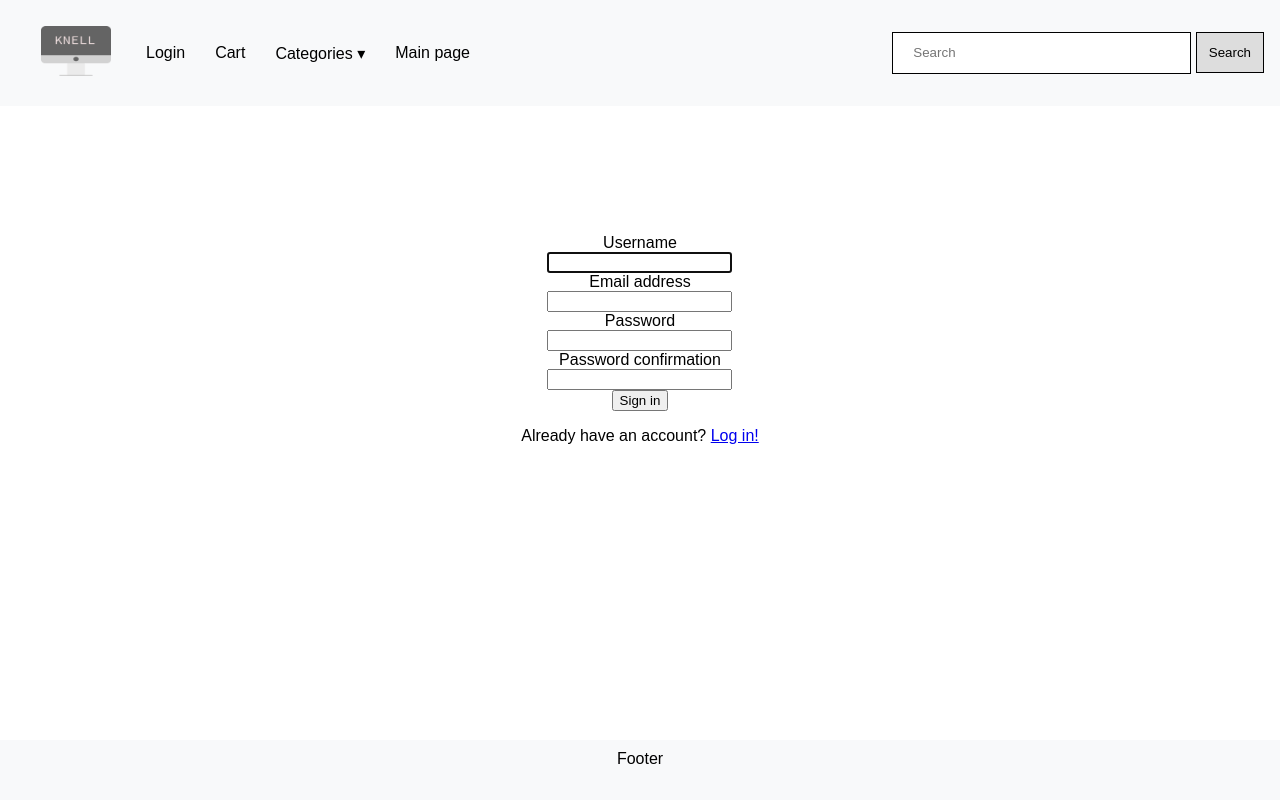
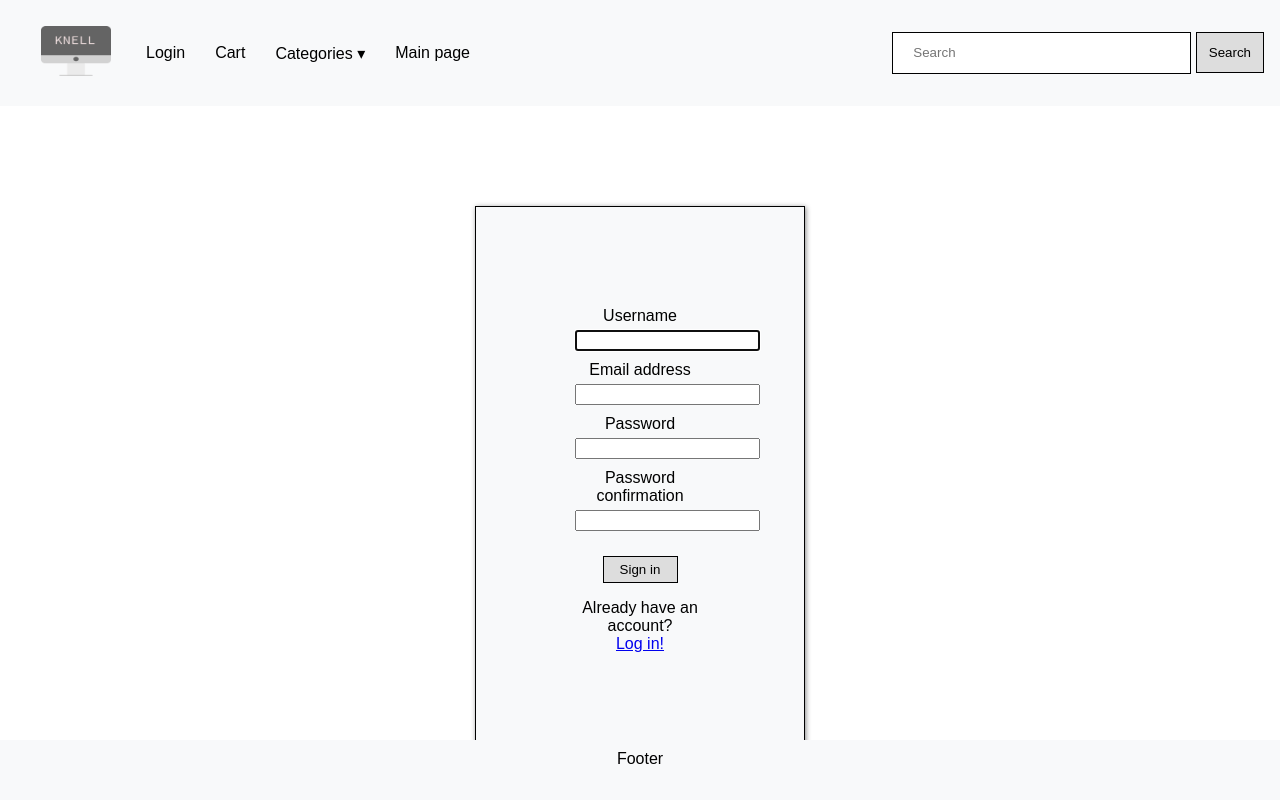
Before and after one commit to FluffyGreyWolf/Shop, a Django app: page /account/register/ in a window 1280 px wide. Run offline with Django 3.2, Linux system fonts and the light colour scheme.

Commit message:
update: updated register, login and search-result page design with CSS

```diff
--- a/Knell/settings.py
+++ b/Knell/settings.py
@@ -131,6 +131,6 @@ DEFAULT_AUTO_FIELD = 'django.db.models.BigAutoField'
 
 # Custom settings
 
-MEDIA_ROOT = BASE_DIR / "media/"
+MEDIA_ROOT = BASE_DIR / "media"
 
 MEDIA_URL = '/media/'
--- a/static/style.css
+++ b/static/style.css
@@ -4,11 +4,6 @@ body {
     margin: 0px;
     padding: 0px;
   }
-
-.register-form {
-    display: inline-block;
-    padding-top: 10%;
-}
 
 /* navbar */
 nav {
@@ -195,3 +205,90 @@ input[type=search] {
 .footer-content {
   margin-top: 10px;
 }
+
+/* login and register form */
+.register-form {
+  display: felx;
+  align-items: center;
+  width: 10%;
+  background-color: red;
+  margin: auto;
+  padding: 100px;
+  margin-top: 150px;
+  background-color:#f8f9fa;
+  border: solid 1px;
+  box-shadow: 1px 1px 5px #888888;
+}
+
+.log-in-button {
+  margin-top: 15px;
+  padding: 5px;
+  width: 75px;
+  border: solid 1px black;
+  background-color: #DDD;
+  text-decoration: none;
+}
+
+.log-in-button:hover {
+  background-color: #b8b8b8;
+}
+
+.data-input {
+  margin-top: 5px;
+  margin-bottom: 10px;
+  margin-left: -1px;
+}
+
+.real-register-form {
+  margin-top: 100px;
+}
+
+/* search result */
+.filters {
+  display: flex;
+  flex-direction: column;
+  width: 15%;
+  margin: 30px;
+  height: 700px;
+  background-color:#f8f9fa;
+  border: solid 1px;
+  box-shadow: 1px 1px 5px #888888;
+}
+
+.product-list{
+  display: flex;
+  flex-direction: column;
+  width: 80%;
+}
+
+.product-sublist {
+  list-style-type: none;
+  display: flex;
+  justify-content: flex-start;
+}
+
+.product{
+  text-align: left;
+  width: 95%;
+  margin-top: 30px;
+  padding-top: 30px;
+  padding-bottom: 30px;
+  background-color:#f8f9fa;
+  border: solid 1px;
+  box-shadow: 1px 1px 5px #888888;
+}
+
+.product-picture {
+  height: 170px;
+  width: 200px;
+}
+
+.product-text {
+  font-size: 35px;
+  margin: auto;
+}
+
+.page-container {
+  display: flex;
+  justify-content: space-around;
+}
--- a/templates/accounts/register.html
+++ b/templates/accounts/register.html
@@ -2,49 +2,48 @@
 {% block title %}Knell Register{% endblock %}
 {% block content %}
 
-<form class="register-form" method="POST">
+<form class="register-form real-register-form" method="POST">
     {% csrf_token %}
-    <div class="row mb-3">
-        <label class="col-sm-2 col-form-label">{{ form.username.label }}</label>
-        <div class="col-sm-10">
+    <div>
+        <label>{{ form.username.label }}</label>
+        <div class="data-input">
         <a>{{ form.username }}</a>
         </div>
     </div>
-    <div class="row mb-3">
-        <label class="col-sm-2 col-form-label">{{ form.email.label }}</label>
-        <div class="col-sm-10">
+    <div>
+        <label>{{ form.email.label }}</label>
+        <div class="data-input">
         <a>{{ form.email }}</a>
         </div>
     </div>
-    <div class="row mb-3">
-        <label class="col-sm-2 col-form-label">{{ form.password1.label }}</label>
-        <div class="col-sm-10">
+    <div>
+        <label>{{ form.password1.label }}</label>
+        <div class="data-input">
             <a type="password">{{ form.password1 }}</a>
         </div>
         </div>
-        <div class="row mb-3">
-        <label class="col-sm-2 col-form-label">{{ form.password2.label }}</label>
-        <div class="col-sm-10">
+        <div>
+        <label>{{ form.password2.label }}</label>
+        <div class="data-input">
             <a type="password">{{ form.password2 }}</a>
         </div>
         </div>
         {% if form.errors %}
         {% for field in form %}
             {% for error in field.errors %}
-                <div class="alert alert-danger">
+                <div>
                     <strong>{{ error|escape }}</strong>
                 </div>
             {% endfor %}
         {% endfor %}
         {% for error in form.non_field_errors %}
-            <div class="alert alert-danger">
+            <div>
                 <strong>{{ error|escape }}</strong>
             </div>
         {% endfor %}
     {% endif %}
-    <button type="submit" class="btn btn-primary">Sign in</button><br>
-    <p class="mt-5">Already have an account? <a href="/account/login/">Log in!</a></p>
+    <button type="submit" class="log-in-button">Sign in</button><br>
+    <p>Already have an account? <br><a href="/account/login/">Log in!</a></p>
     </form>
 
-
 {% endblock %}
--- a/templates/base.html
+++ b/templates/base.html
@@ -33,15 +33,35 @@
                     <ul class="nav-subsubmenu">
                       <li><a class="nav-link nav-subsubitem" href="/search-result?search-form=graphic">Graphic Cards</a></li>
                       <li><a class="nav-link nav-subsubitem" href="/search-result?search-form=processor">Processors</a></li>
-                      <li><a class="nav-link nav-subsubitem" href="#">Motherboards</a></li>
-                      <li><a class="nav-link nav-subsubitem" href="#">Memory</a></li>
-                      <li><a class="nav-link nav-subsubitem" href="#">Hard Drivers</a></li>
-                      <li><a class="nav-link nav-subsubitem" href="#">SDDs</a></li>
+                      <li><a class="nav-link nav-subsubitem" href="/search-result?search-form=motherboard">Motherboards</a></li>
+                      <li><a class="nav-link nav-subsubitem" href="/search-result?search-form=memory">Memory</a></li>
+                      <li><a class="nav-link nav-subsubitem" href="/search-result?search-form=hdd">Hard Drivers</a></li>
+                      <li><a class="nav-link nav-subsubitem" href="/search-result?search-form=ssd">SDDs</a></li>
                     </ul>
                   </li>
-                  <li><a class="nav-link nav-subitem" href="#">Accessories</a></li>
-                  <li><a class="nav-link nav-subitem" href="#">Peripherials</a></li>
-                  <li><a class="nav-link nav-subitem" href="#">Mobile Devices</a></li>
+                  <li class="nav-list"><a class="nav-link nav-subitem">Accessories</a>
+                    <ul class="nav-subsubmenu">
+                      <li><a class="nav-link nav-subsubitem" href="/search-result?search-form=cable">Cables</a></li>
+                      <li><a class="nav-link nav-subsubitem" href="/search-result?search-form=adapter">Adapters</a></li>
+                      <li><a class="nav-link nav-subsubitem" href="/search-result?search-form=hub">Hubs</a></li>
+                    </ul>
+                  </li>
+                  <li class="nav-list"><a class="nav-link nav-subitem">Peripherials</a>
+                    <ul class="nav-subsubmenu">
+                      <li><a class="nav-link nav-subsubitem" href="/search-result?search-form=monitor">Monitors</a></li>
+                      <li><a class="nav-link nav-subsubitem" href="/search-result?search-form=mouse">Mice</a></li>
+                      <li><a class="nav-link nav-subsubitem" href="/search-result?search-form=keyboard">Keyboards</a></li>
+                      <li><a class="nav-link nav-subsubitem" href="/search-result?search-form=printer">Printers</a></li>
+                    </ul>
+                  </li>
+                  <li class="nav-list"><a class="nav-link nav-subitem">Mobile Devices</a>
+                    <ul class="nav-subsubmenu">
+                      <li><a class="nav-link nav-subsubitem" href="/search-result?search-form=phone">Phones</a></li>
+                      <li><a class="nav-link nav-subsubitem" href="/search-result?search-form=tablet">Tablets</a></li>
+                      <li><a class="nav-link nav-subsubitem" href="/search-result?search-form=laptop">Laptops</a></li>
+                      <li><a class="nav-link nav-subsubitem" href="/search-result?search-form=smartwach">Smartwaches</a></li>
+                    </ul>
+                  </li>
                 </ul>
             </li>
 
```
Also changed, not shown: other parts of static/style.css (+22 -7 lines), other parts of templates/base.html (+20 -16 lines), shop/templates/search-result.html (+9 -4 lines), templates/accounts/login.html (+10 -10 lines).
